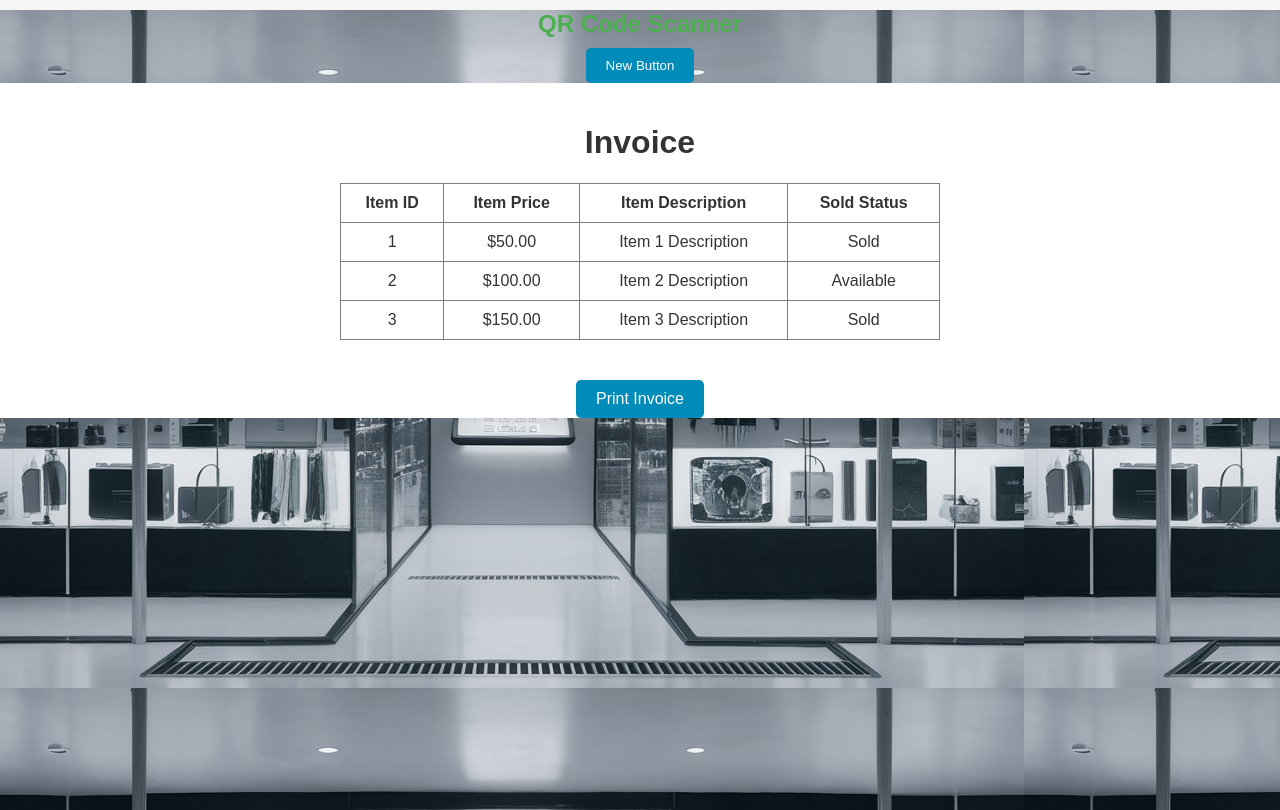
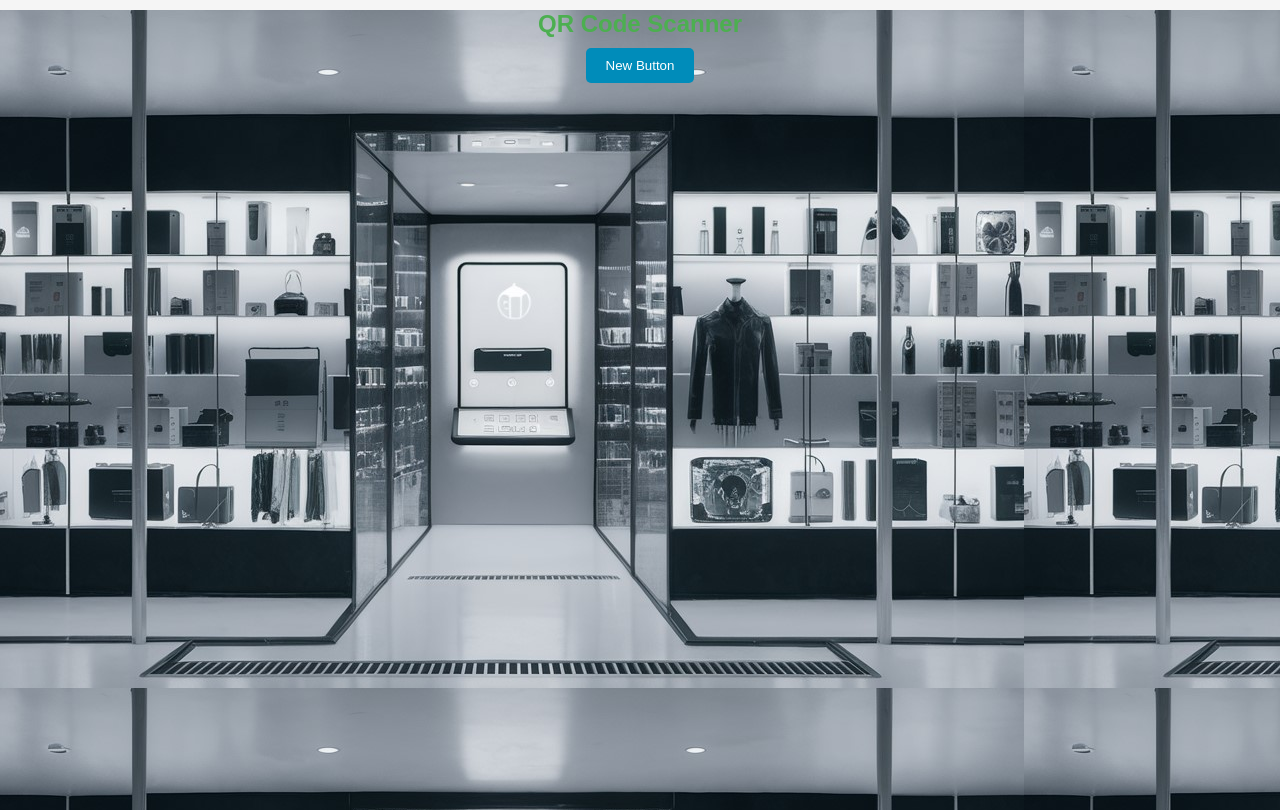
Before and after one commit to sharuksk/selfless-ticket-app, a React (Create React App) app: page /items in a window 1280 px wide. Built offline with nearby package versions, Linux system fonts and the light colour scheme; the HTML template or start-up script is replaced by a standard one.

Commit message:
Invoice from real data

```diff
--- a/src/App.js
+++ b/src/App.js
@@ -1,5 +1,5 @@
 // App.js
-import React, { useRef } from 'react';
+import React from 'react';
 import QrScanner from './QrScanner';
 import {
   BrowserRouter as Router,
@@ -8,28 +8,9 @@ import {
   useNavigate,
 } from "react-router-dom";
 import './App.css'
-import Invoice from './components/invoice';
 
 
 const App = () => {
-  const invoiceData = [
-    { ItemID: 1, ItemPrice: 50, ItemDesc: 'Item 1 Description', SoldStatus: true },
-    { ItemID: 2, ItemPrice: 100, ItemDesc: 'Item 2 Description', SoldStatus: false },
-    { ItemID: 3, ItemPrice: 150, ItemDesc: 'Item 3 Description', SoldStatus: true }
-  ];
-  const printRef = useRef();
-
-  const handlePrint = () => {
-    const printContents = printRef.current.innerHTML;
-    const printWindow = window.open('', '', 'height=500, width=800');
-    printWindow.document.write('<html><head><title> Futad Invoice Generating</title>');
-    printWindow.document.write('<style>table { width: 100%; border-collapse: collapse; } table, th, td { border: 1px solid black; padding: 10px; } th, td { text-align: left; } </style>');
-    printWindow.document.write('</head><body >');
-    printWindow.document.write(printContents);
-    printWindow.document.write('</body></html>');
-    printWindow.document.close();
-    printWindow.print();
-  };
   return (
     <Router>
     <div className='App'>
@@ -37,14 +18,14 @@ const App = () => {
         {/* <Routes>
             <Route path="/items" element={<Item/>} />
         </Routes> */}
-      <div style={{backgroundColor: "white"}}>
+      {/* <div style={{backgroundColor: "white"}}>
       <div ref={printRef}>
         <Invoice data={invoiceData} />
       </div>
       <button onClick={handlePrint} style={{ marginTop: '20px', padding: '10px 20px', fontSize: '16px' }}>
         Print Invoice
       </button>
-      </div>
+      </div> */}
     </div>
     </Router>
   );
--- a/src/QrScanner.jsx
+++ b/src/QrScanner.jsx
@@ -4,6 +4,7 @@ import { QrReader } from 'react-qr-reader';
 import ItemCard from './components/items';
 import './qr.scss';
 import axios from 'axios';
+import Invoice from './components/invoice';
 
 const QrScanner = () => {
   const [pageStatus, setPageStatus] = useState(true);
@@ -12,6 +13,19 @@ const QrScanner = () => {
   const [total, setTotal] = useState(0);
   const lastScanTimeRef = useRef(0);
 
+  const printRef = useRef();
+
+  const handlePrint = () => {
+    const printContents = printRef.current.innerHTML;
+    const printWindow = window.open('', '', 'height=500, width=800');
+    printWindow.document.write('<html><head><title>Futad Invoice Generating</title>');
+    printWindow.document.write('<style>table { width: 100%; border-collapse: collapse; } table, th, td { border: 1px solid black; padding: 10px; } th, td { text-align: left; } </style>');
+    printWindow.document.write('</head><body>');
+    printWindow.document.write(printContents);
+    printWindow.document.write('</body></html>');
+    printWindow.document.close();
+    printWindow.print();
+  };
   const handleResult = async (result, error) => {
     const currentTime = new Date().getTime();
 
@@ -94,6 +108,17 @@ const QrScanner = () => {
                 ))}
               </ul>
               <h2>Total Amount: <span>QAR {total}</span></h2>
+              <div style={{backgroundColor: "white"}}>
+              <div ref={printRef}>
+                <Invoice
+                  data={scanResults}
+                  total={total}
+                 />
+              </div>
+              <button onClick={handlePrint} style={{ marginTop: '20px', padding: '10px 20px', fontSize: '16px' }}>
+                Print Invoice
+              </button>
+              </div>
 
             </div>
           </div>
--- a/src/components/invoice.jsx
+++ b/src/components/invoice.jsx
@@ -1,35 +1,29 @@
 import React from 'react';
 
-// Sample invoice data
-const invoiceData = [
-  { ItemID: 1, ItemPrice: 50, ItemDesc: 'Item 1 Description', SoldStatus: true },
-  { ItemID: 2, ItemPrice: 100, ItemDesc: 'Item 2 Description', SoldStatus: false },
-  { ItemID: 3, ItemPrice: 150, ItemDesc: 'Item 3 Description', SoldStatus: true }
-];
-const Invoice = ({ data }) => {
+
+const Invoice = ({ data, total }) => {
     return (
       <div style={{ padding: '20px', maxWidth: '600px', margin: '0 auto' }}>
         <h1>Invoice</h1>
         <table border="1" cellPadding="10" cellSpacing="0" style={{ width: '100%', borderCollapse: 'collapse' }}>
           <thead>
             <tr>
-              <th>Item ID</th>
+              <th>Item Name</th>
+              <th>Item Description</th>
               <th>Item Price</th>
-              <th>Item Description</th>
-              <th>Sold Status</th>
             </tr>
           </thead>
           <tbody>
-            {data.map((item) => (
-              <tr key={item.ItemID}>
-                <td>{item.ItemID}</td>
-                <td>${item.ItemPrice.toFixed(2)}</td>
-                <td>{item.ItemDesc}</td>
-                <td>{item.SoldStatus ? 'Sold' : 'Available'}</td>
+            {data.map((item, index) => (
+              <tr key={index}>
+                <td>{item.itemName}</td>
+                <td>{item.itemDescription}</td>
+                <td>QAR {item.itemPrice}</td>
               </tr>
             ))}
           </tbody>
         </table>
+        <h3>Total Amont: QAR {total}</h3>
       </div>
     );
   };
```
